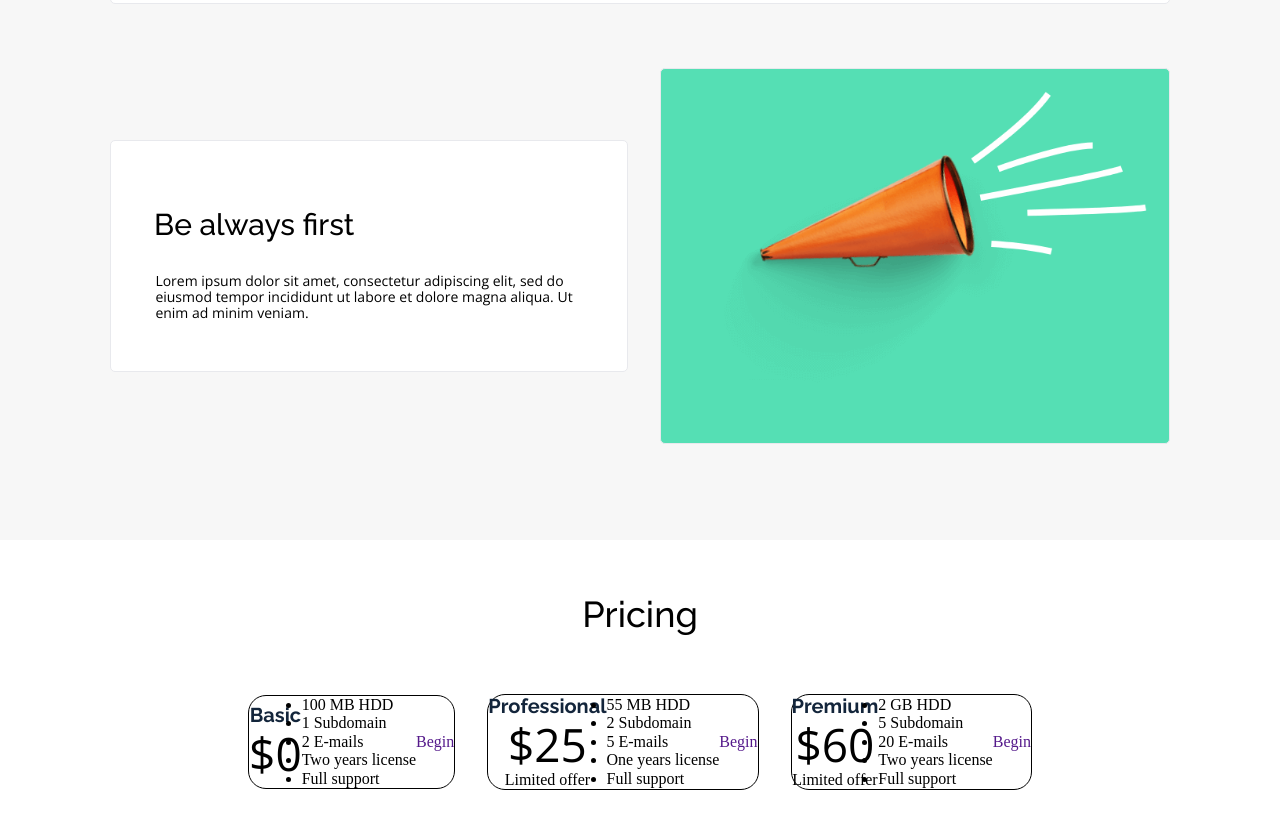
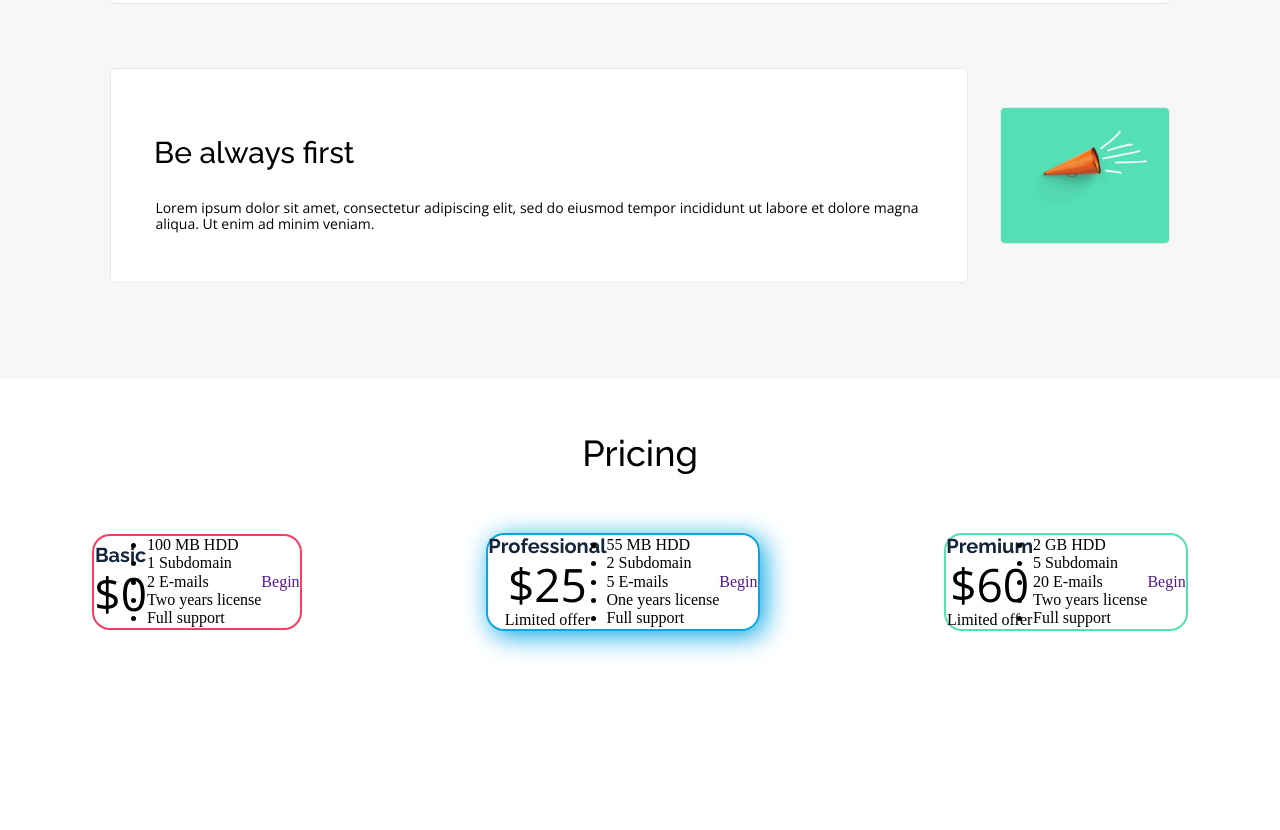
Before and after one commit to Vitus96/BestShop_RWD, a website built with Parcel: page index.html in a window 1280 px wide. Shown: the part 1899-2729 px from the top of the page. After the commit the page ends 2570 px from the top, so only its background shows below. Built offline with nearby package versions, Linux system fonts and the light colour scheme.

Commit message:
Version 2: MAIN- Section 4 (WIP - Boxes)

```diff
--- a/scss/main2.scss
+++ b/scss/main2.scss
@@ -522,25 +522,16 @@ $base-column-width: math.div(100%, 12);
 }
 
 .section-3-bebefits-3-row-image {
-    //max-width: 170px;
+    max-width: 170px;
     width: 100%;
     position: relative;
     background-color: $color-green-1;
     border-radius: 0.3125em; // 5px
     position: relative;
 
-    /*
-    @media (min-width:375px){
-        margin: 2.5625em;
-    }
-    */
     img {
         width: 100%;
-        //height: 23vh;
         z-index: 1;
-        //padding-top: 5em;
-
-
     }
 }
 
@@ -549,10 +540,8 @@ $base-column-width: math.div(100%, 12);
     //max-width: 79.125em; // 1266px
     width: 100%;
     display: flex;
-    justify-content: center;
-    align-items: center;
+    justify-content: space-between;
     flex-direction: column;
-
 }
 
 .section-4-title h2 {
@@ -576,6 +565,12 @@ $base-column-width: math.div(100%, 12);
     }
 }
 
+@mixin colorBoxes($color-boxes) {
+    border-color: $color-boxes;
+
+    @content;
+}
+
 .section-4-box-1,
 .section-4-box-2,
 .section-4-box-3 {
@@ -583,7 +578,7 @@ $base-column-width: math.div(100%, 12);
     justify-content: center;
     align-items: center;
     margin: 2.5em 1em 2.5em 1em;
-    border-width: 1px;
+    border-width: 2px;
     border-style: solid;
     border-radius: 1.125em; // 18px;
 
@@ -594,6 +589,7 @@ $base-column-width: math.div(100%, 12);
         flex-direction: column;
         justify-content: center;
         align-items: center;
+
 
         h3 {
             font-family: $font-raleway;
@@ -621,3 +617,16 @@ $base-column-width: math.div(100%, 12);
         }
     }
 }
+
+.section-4-box-1 {
+    @include colorBoxes($color-red-1);
+}
+
+.section-4-box-2 {
+    @include colorBoxes($color-blue-1);
+    box-shadow: 5px 5px 27px $color-blue-1;
+}
+
+.section-4-box-3 {
+    @include colorBoxes($color-green-1);
+}
```
Also changed, not shown: 2 other files.
